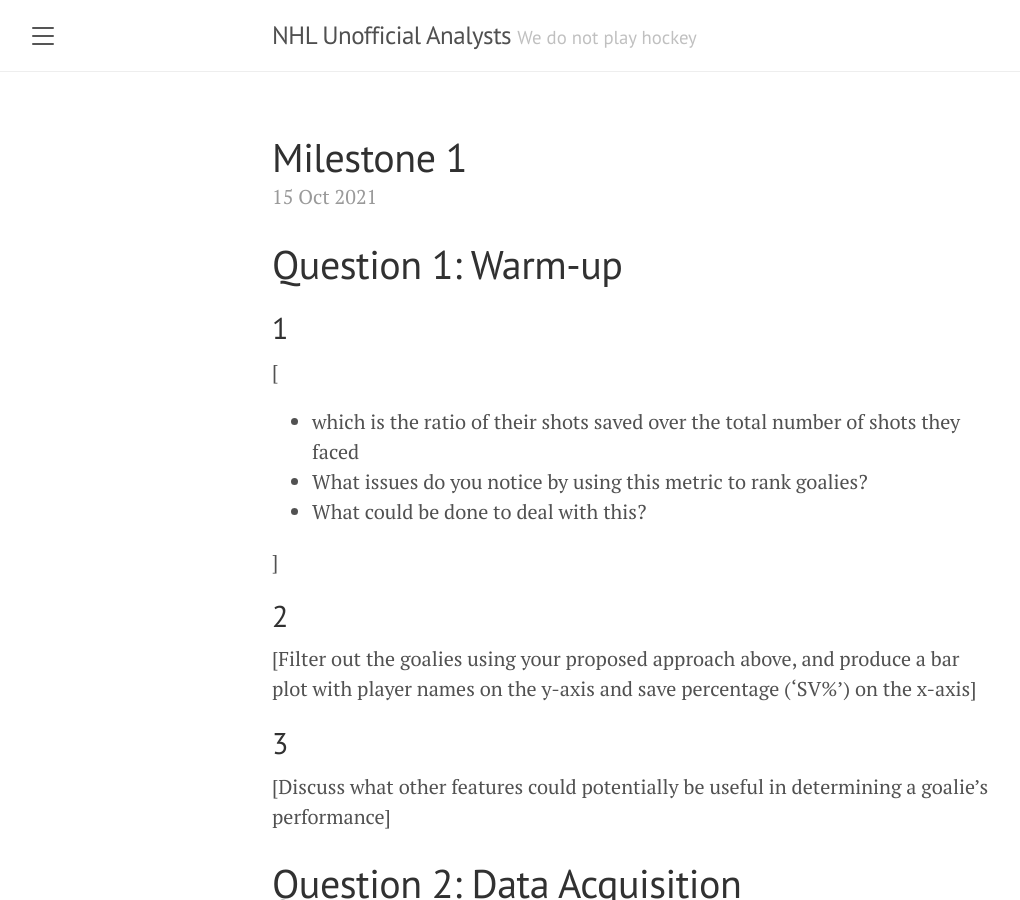
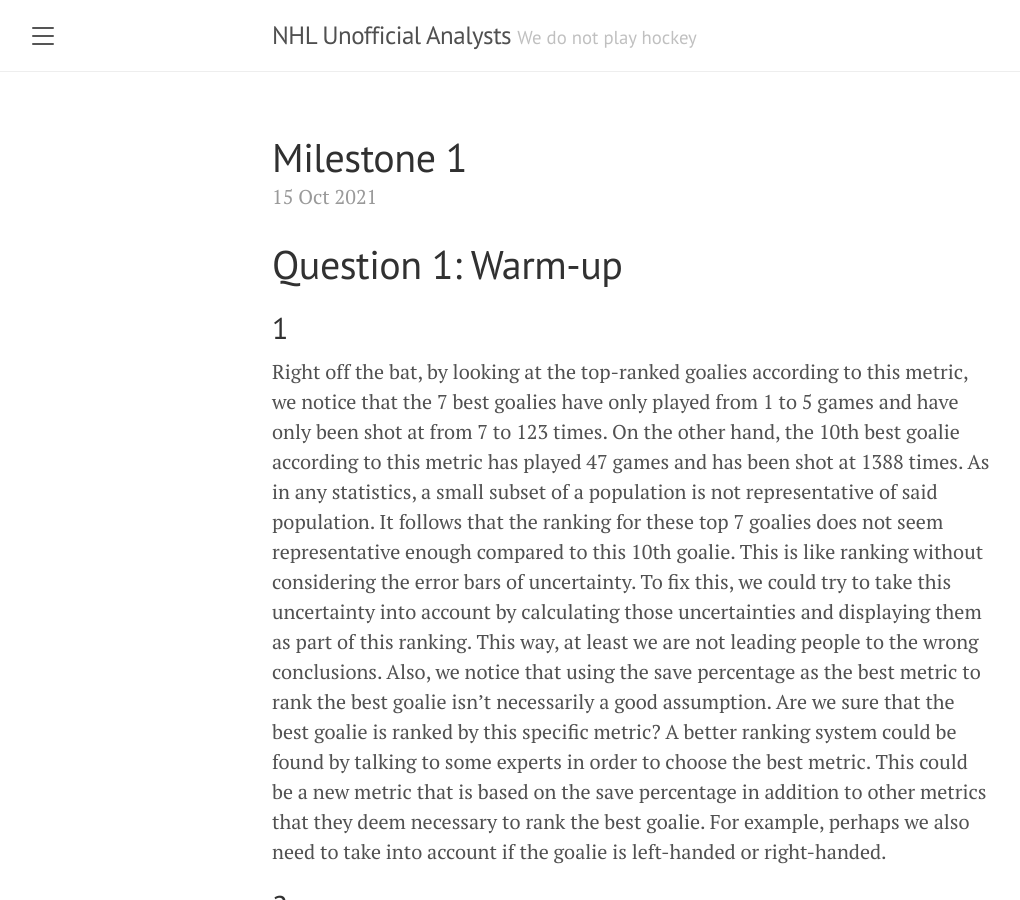
Before and after one commit to ArchambaultP/NHL-Blog, a Jekyll site: the page built from _posts/2021-10-15-milestone-1.md, in a window 1280 px wide and 900 px high. Shown: the whole window, without its empty margins (8-1028 px from the left). Built offline with Jekyll 4.4.1, drawn with Linux system fonts in a browser that asks for light colours.

Commit message:
ÈÃQ1 Save percentage discussion

```diff
--- a/_posts/2021-10-15-milestone-1.md
+++ b/_posts/2021-10-15-milestone-1.md
@@ -6,12 +6,23 @@ title: Milestone 1
 # Question 1: Warm-up
 
 ## 1
-[
-* which is the ratio of their shots saved over the total number of shots they faced
-* What issues do you notice by using this metric to rank goalies?
-* What could be done to deal with this?
 
-]
+Right off the bat, by looking at the top-ranked goalies according to this metric, we notice that the 7 best goalies have
+only played from 1 to 5 games and have only been shot at from 7 to 123 times.
+On the other hand, the 10th best goalie according to this metric has played 47 games and has been shot at 1388 times.
+As in any statistics, a small subset of a population is not representative of said
+population.
+It follows that the ranking for these top 7 goalies does not seem representative enough compared to this 10th goalie.
+This is like ranking without considering the error bars of uncertainty.
+To fix this, we could try to take this uncertainty into account by calculating those uncertainties and displaying them
+as part of this ranking. This way, at least we are not leading people to the wrong conclusions.
+Also, we notice that using the save percentage as the best metric to rank the best goalie isn't necessarily a good
+assumption. Are we sure that the best goalie is ranked by this specific metric?
+A better ranking system could be found by talking to some experts in order to choose the best metric.
+This could be a new metric that is based on the save percentage in addition to other
+metrics that they deem necessary to rank the best goalie.
+For example, perhaps we also need to take into account if the goalie is left-handed or right-handed.
+
 
 ## 2
 
```
